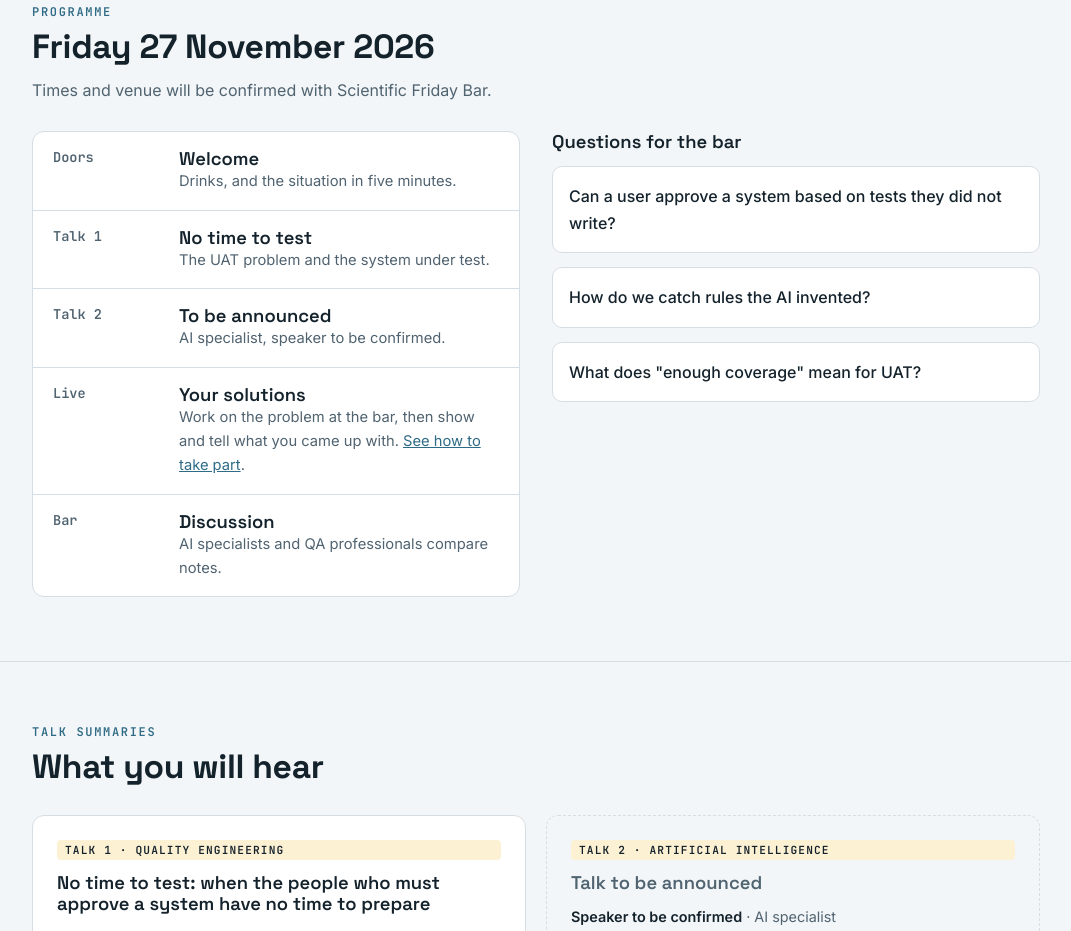
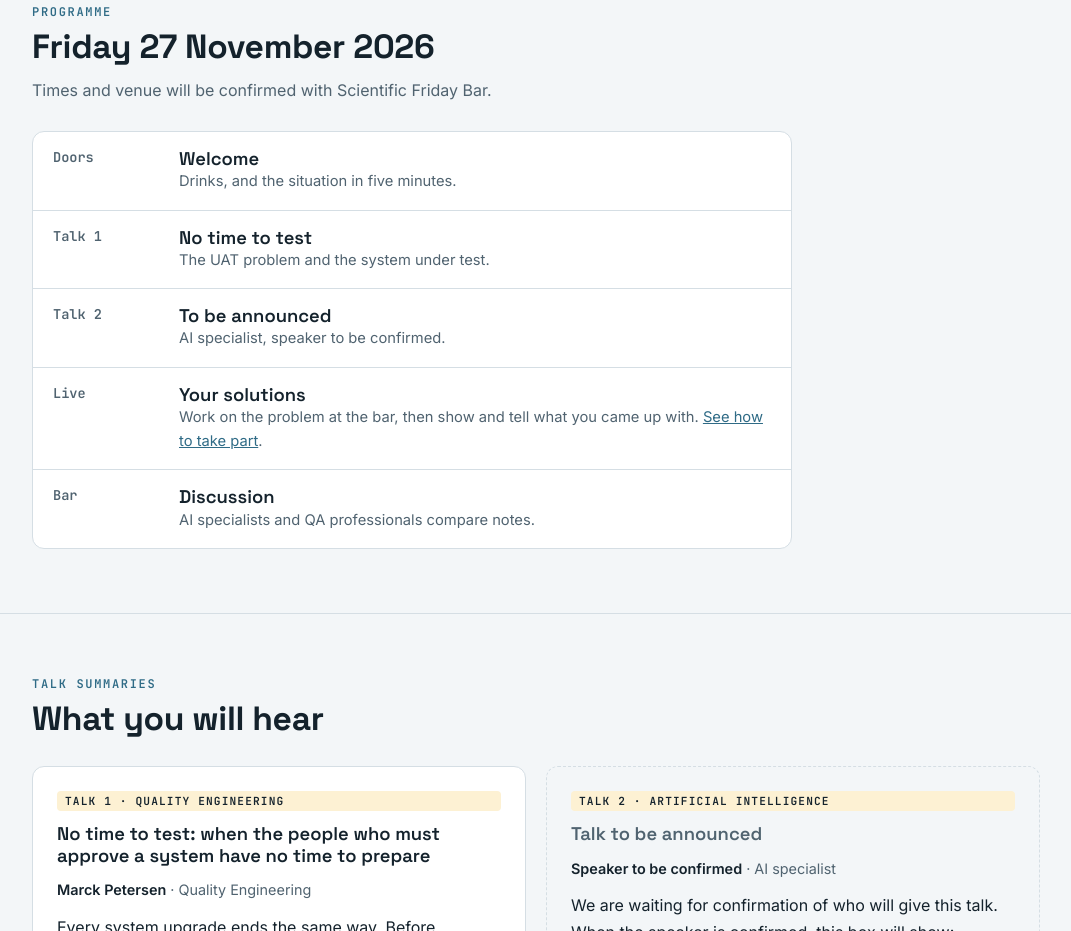
Before and after one commit to MarckPetersen/Event-Scientific-Friday-Bar-ai-quality-engineering, a plain HTML site: page index.html in a window 1280 px wide. Shown: the part 820-1751 px from the top of the page, without its empty margins (104-1175 px from the left). Drawn offline with Linux system fonts and the light colour scheme.

Commit message:
Remove Questions for the bar from the programme
Co-Authored-By: Claude Opus 5.5 <noreply@anthropic.com>
Claude-Session: https://claude.ai/code/session_01NZ5mWY5KFYmy8y3MBmsQ9m

```diff
--- a/index.html
+++ b/index.html
@@ -136,13 +136,11 @@ table.sc td.id{font:600 .82rem var(--f-mono);color:var(--steel);white-space:nowr
 table.sc td.br{font:.8rem var(--f-mono);white-space:nowrap}
 
 /* programme */
-.prog{display:grid;gap:0;background:var(--surface);border:1px solid var(--line);border-radius:12px;overflow:hidden}
+.prog{max-width:760px;display:grid;gap:0;background:var(--surface);border:1px solid var(--line);border-radius:12px;overflow:hidden}
 .slot{display:grid;grid-template-columns:110px 1fr;gap:16px;padding:16px 20px;border-bottom:1px solid var(--line)}
 .slot:last-child{border-bottom:0}
 .slot .t{font:600 .85rem var(--f-mono);color:var(--muted);font-variant-numeric:tabular-nums}
 .slot p{color:var(--muted);font-size:.92rem}
-.qs{display:grid;grid-template-columns:repeat(auto-fit,minmax(240px,1fr));gap:14px}
-.qs div{background:var(--surface);border:1px solid var(--line);border-radius:10px;padding:16px;font-weight:500}
 
 /* problem section */
 .problem .q{max-width:none}
@@ -242,23 +240,13 @@ footer .wrap{display:flex;flex-wrap:wrap;justify-content:space-between;gap:16px}
       <h2>Friday 27 November 2026</h2>
       <p style="color:var(--muted)">Times and venue will be confirmed with Scientific Friday Bar.</p>
     </div>
-    <div class="two">
-      <div class="prog">
+    <div class="prog">
         <div class="slot"><span class="t">Doors</span><div><h3>Welcome</h3><p>Drinks, and the situation in five minutes.</p></div></div>
         <div class="slot"><span class="t">Talk 1</span><div><h3>No time to test</h3><p>The UAT problem and the system under test.</p></div></div>
         <div class="slot"><span class="t">Talk 2</span><div><h3>To be announced</h3><p>AI specialist, speaker to be confirmed.</p></div></div>
         <div class="slot"><span class="t">Live</span><div><h3>Your solutions</h3><p>Work on the problem at the bar, then show and tell what you came up with. <a href="#solutions">See how to take part</a>.</p></div></div>
         <div class="slot"><span class="t">Bar</span><div><h3>Discussion</h3><p>AI specialists and QA professionals compare notes.</p></div></div>
       </div>
-      <div style="display:grid;gap:14px;align-content:start">
-        <h3>Questions for the bar</h3>
-        <div class="qs">
-          <div>Can a user approve a system based on tests they did not write?</div>
-          <div>How do we catch rules the AI invented?</div>
-          <div>What does "enough coverage" mean for UAT?</div>
-        </div>
-      </div>
-    </div>
   </div>
 </section>
 
```
